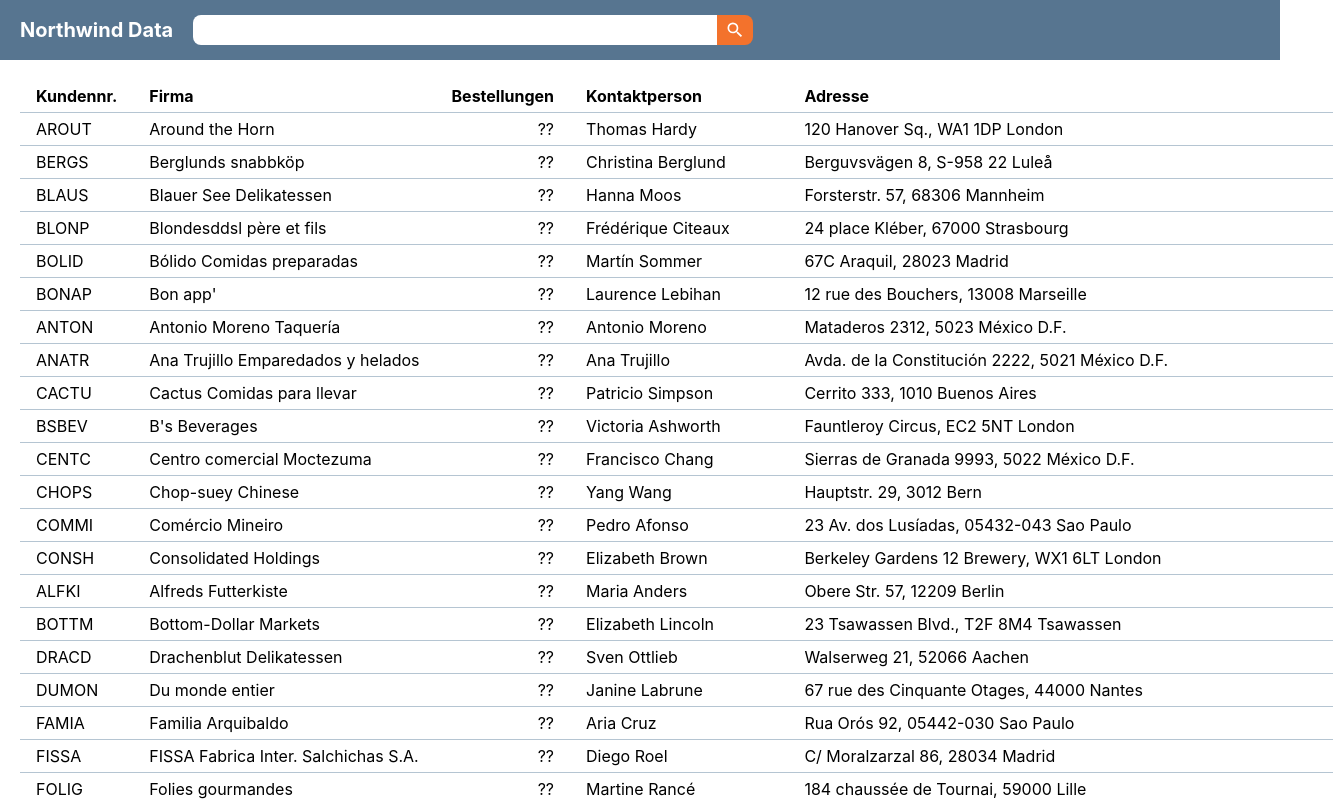
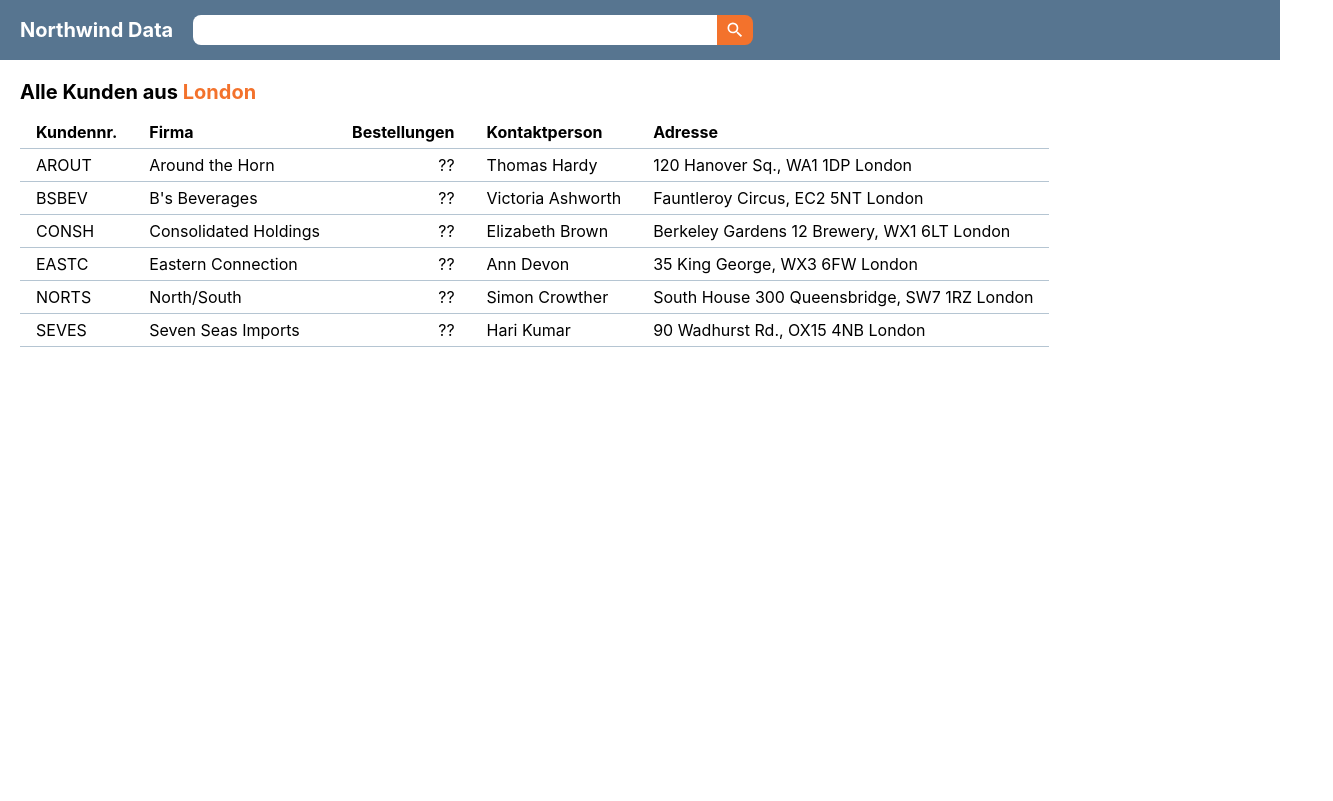
Before and after one commit to FBW-W21-d03/react-northwind-data-app, a React (Create React App) app: page / in a window 1280 px wide. Shown: the top 801 px of the page, 1333 px wide, since content can reach past the window. Built offline with nearby package versions, Linux system fonts and the light colour scheme.

Commit message:
static filter for London

```diff
--- a/src/App.js
+++ b/src/App.js
@@ -11,7 +11,12 @@ function App() {
     <div className="App">
       <Header title="Northwind Data" />
       {/* <div>There are {customers.length} customers.</div> */}
-      <ResultList customers={customers} />
+      <ResultList
+        city="London"
+        customers={customers.filter(
+          (customer) => customer.address?.city === "London"
+        )}
+      />
       {/* <ul>
         {customers
           .filter((m) => m.address.city === "London")
--- a/src/App.scss
+++ b/src/App.scss
@@ -13,6 +13,9 @@
   ul {
     list-style: none;
   }
+  h1 {
+    font-size: 2rem;
+  }
 }
 
 .App {
@@ -20,6 +23,9 @@
   margin: 0;
   margin-top: 60px;
   padding: 20px;
+  .text-highlight {
+    color: var(--color-highlight);
+  }
   table {
     border-collapse: collapse;
     tr {
--- a/src/components/ResultList.js
+++ b/src/components/ResultList.js
@@ -1,5 +1,9 @@
-export const ResultList = ({ customers = [] }) => {
+export const ResultList = ({ customers = [], city }) => {
   return (
+    <>
+      <h1 style={{ marginBottom: 12 }}>
+        Alle Kunden aus <span className="text-highlight">{city}</span>
+      </h1>
       <table>
         <tr className="headline">
           <th>Kundennr.</th>
@@ -23,5 +27,6 @@ export const ResultList = ({ customers = [] }) => {
           );
         })}
       </table>
+    </>
   );
 };
```
Lines whose indentation alone changed are shown as unchanged.
